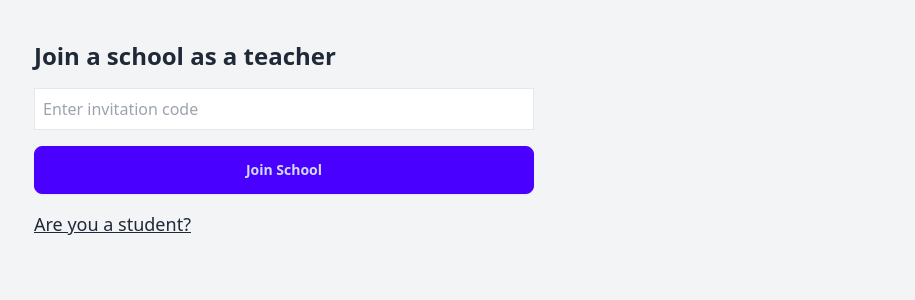
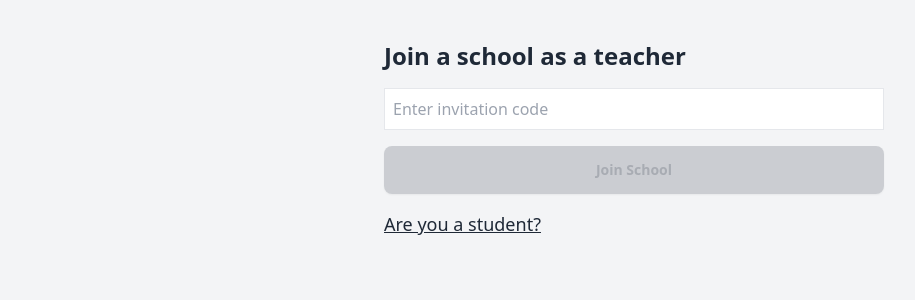
Before and after one commit to LombaxTech/RKStudy, a Next.js app: page /join-invite-teacher in a window 1280 px wide. Shown: the top 300 px of the page, without its empty margins (6-921 px from the left). Built offline with nearby package versions, Linux system fonts and the light colour scheme; no server answers.

Commit message:
check that input is not empty to submit button

```diff
--- a/components/NotJoinedSchool.tsx
+++ b/components/NotJoinedSchool.tsx
@@ -72,7 +72,7 @@ export default function NotJoinedSchool() {
 
   return (
     <>
-      <div className="p-10 flex flex-col gap-4">
+      <div className="p-10 flex flex-col items-center gap-4">
         <div className="flex flex-col gap-4 w-5/12">
           <h1 className="text-2xl font-bold">Join a school</h1>
           <input
@@ -82,7 +82,11 @@ export default function NotJoinedSchool() {
             onChange={(e) => setInviteCode(e.target.value)}
             placeholder="Enter invitation code"
           />
-          <button className="btn btn-primary" onClick={joinSchool}>
+          <button
+            className="btn btn-primary"
+            onClick={joinSchool}
+            disabled={!inviteCode}
+          >
             Join School
           </button>
           {error && (
--- a/components/SetupAccount.tsx
+++ b/components/SetupAccount.tsx
@@ -72,7 +72,11 @@ export default function SetupAccount() {
         )}
       </div> */}
 
-      <button className="btn btn-primary" onClick={finishProfileSetup}>
+      <button
+        disabled={!name || name.length < 2}
+        className="btn btn-primary"
+        onClick={finishProfileSetup}
+      >
         Finish Profile Set Up
       </button>
     </div>
--- a/components/StudentHome.tsx
+++ b/components/StudentHome.tsx
@@ -491,7 +491,11 @@ function CreateQuizModal({
                       </div>
                     )}
 
-                    <button className="btn btn-primary" onClick={createQuiz}>
+                    <button
+                      className="btn btn-primary"
+                      onClick={createQuiz}
+                      disabled={!file || !quizTitle}
+                    >
                       Create Quiz
                     </button>
                   </div>
--- a/pages/join-invite-teacher.tsx
+++ b/pages/join-invite-teacher.tsx
@@ -78,7 +78,7 @@ export default function JoinInviteTeacher() {
 
   return (
     <>
-      <div className="p-10 flex flex-col gap-4">
+      <div className="p-10 flex flex-col items-center gap-4">
         <div className="flex flex-col gap-4 w-5/12">
           <h1 className="text-2xl font-bold">Join a school as a teacher</h1>
           <input
@@ -88,7 +88,11 @@ export default function JoinInviteTeacher() {
             onChange={(e) => setInviteCode(e.target.value)}
             placeholder="Enter invitation code"
           />
-          <button className="btn btn-primary" onClick={joinSchool}>
+          <button
+            className="btn btn-primary"
+            onClick={joinSchool}
+            disabled={!inviteCode}
+          >
             Join School
           </button>
           {error && (
```
